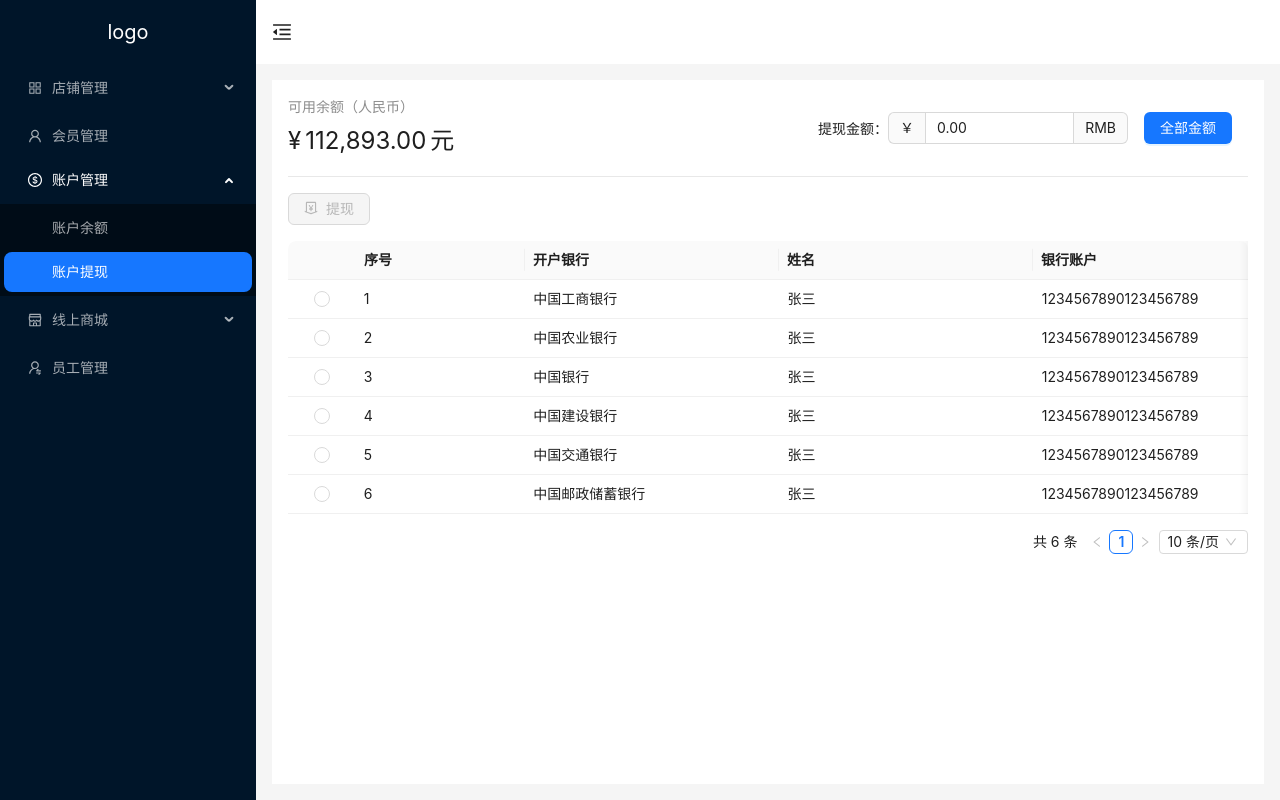
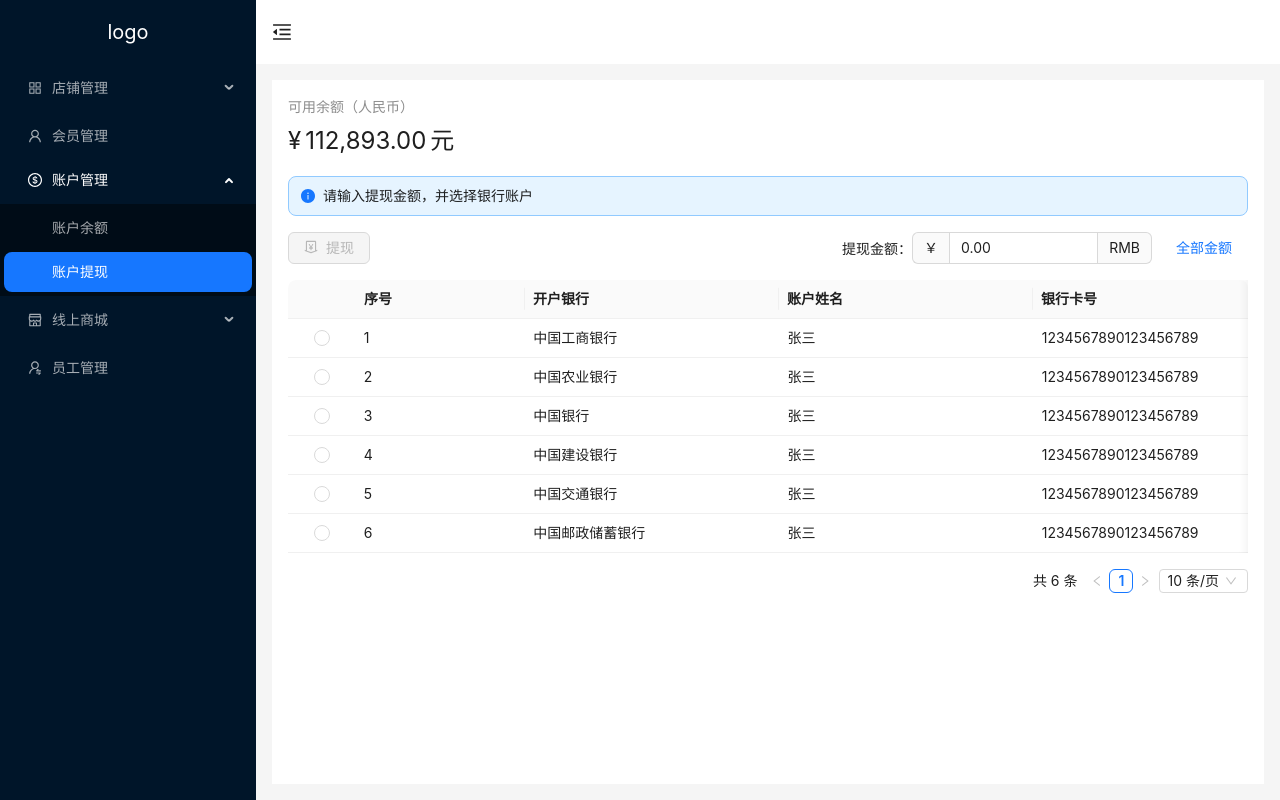
Before and after one commit to xinjie-just/2024-part-time, a Vue app in the folder business/: page /#/account/withdrawe in a window 1280 px wide. Built offline with nearby package versions, Linux system fonts and the light colour scheme.

Commit message:
feat(*): 提现设置和提现确认页面开发

```diff
--- a/business/components.d.ts
+++ b/business/components.d.ts
@@ -7,10 +7,12 @@ export {}
 /* prettier-ignore */
 declare module 'vue' {
   export interface GlobalComponents {
+    AAlert: typeof import('ant-design-vue/es')['Alert']
     ABadge: typeof import('ant-design-vue/es')['Badge']
     ABreadcrumb: typeof import('ant-design-vue/es')['Breadcrumb']
     ABreadcrumbItem: typeof import('ant-design-vue/es')['BreadcrumbItem']
     AButton: typeof import('ant-design-vue/es')['Button']
+    ACard: typeof import('ant-design-vue/es')['Card']
     ACheckbox: typeof import('ant-design-vue/es')['Checkbox']
     ACheckboxGroup: typeof import('ant-design-vue/es')['CheckboxGroup']
     AConfigProvider: typeof import('ant-design-vue/es')['ConfigProvider']
--- /dev/null
+++ b/business/src/views/account/components/confirmAccount.vue
@@ -0,0 +1,90 @@
+<!-- 确认提现账户 -->
+<template>
+    <a-modal v-model:open="visible" title="提现确认" :body-style="{ paddingTop: '24px', paddingBottom: '24px' }"
+        @cancel="onCancel">
+        <a-alert message="请确认提现账户信息，提交后将不可修改" type="warning" show-icon />
+        <template #footer>
+            <a-button key="back" @click="onCancel">取消</a-button>
+            <a-button key="submit" type="primary" :loading="loading" @click="onConfirm">提交</a-button>
+        </template>
+        <a-card title="账户信息" :bordered="false" class="account">
+            <div class="account-item">
+                <span class="key">开户银行：</span>
+                <span class="value">中国工商银行</span>
+            </div>
+            <div class="account-item">
+                <span class="key">账户姓名：</span>
+                <span class="value">张三</span>
+            </div>
+            <div class="account-item">
+                <span class="key">银行卡号：</span>
+                <a-tooltip color="blue" title="1234567890123456789" :overlay-class-name="'tips'">
+                    <span class="value">1234567890123456789</span>
+                </a-tooltip>
+            </div>
+            <div class="account-item">
+                <span class="key">提现金额：</span>
+                <span class="value">100元</span>
+            </div>
+        </a-card>
+    </a-modal>
+</template>
+
+<script lang="ts" setup>
+import { message } from 'ant-design-vue';
+import { ref } from 'vue';
+
+const emits = defineEmits(['confirm', 'cancel']);
+
+const loading = ref(false);
+const visible = ref(true);
+
+const onConfirm = () => {
+    loading.value = true;
+    setTimeout(() => {
+        loading.value = false;
+        message.success('提现成功');
+        emits('confirm');
+    }, 2000);
+};
+
+const onCancel = () => {
+    emits('cancel');
+};
+</script>
+
+<style lang="scss">
+.tips {
+    letter-spacing: 2px;
+    font-size: 18px;
+    font-weight: 700;
+    min-width: fit-content;
+}
+</style>
+
+<style lang="scss" scoped>
+.account {
+    margin-top: 16px;
+
+    .account-item {
+        display: flex;
+        align-items: center;
+
+        &:not(:last-of-type) {
+            margin-bottom: 16px;
+        }
+    }
+
+    .key {
+        color: #999;
+        font-size: 14px;
+    }
+
+    .value {
+        color: #333;
+        font-size: 16px;
+        font-weight: 700;
+        margin-left: 8px;
+    }
+}
+</style>
--- a/business/src/views/account/withdrawe.vue
+++ b/business/src/views/account/withdrawe.vue
@@ -1,7 +1,14 @@
 <!-- 账户提现 -->
 <template>
-  <div class="header">
-    <a-statistic title="可用余额（人民币）" :precision="2" prefix="¥" suffix="元" :value="totalMoney" />
+  <a-statistic title="可用余额（人民币）" :precision="2" prefix="¥" suffix="元" :value="totalMoney" class="statistic" />
+  <a-alert message="请输入提现金额，并选择银行账户" type="info" show-icon class="alert" />
+  <div class="handle">
+    <a-button type="primary" class="withdrawe-btn" :disabled="!(selectedIds.length && sum)" @click="onWithdrawe">
+      <template #icon>
+        <MoneyCollectOutlined />
+      </template>
+      提现
+    </a-button>
     <div class="sum-wrap">
       <label for="sum" class="label">提现金额：</label>
       <a-input-number v-model:value="sum" :min="0.01" :max="totalMoney" :precision="2" class="sum-input">
@@ -12,17 +19,12 @@
           <span>RMB</span>
         </template>
       </a-input-number>
-      <a-button type="primary" :disabled="!totalMoney" class="total-money-btn" @click="sum = totalMoney">全部金额</a-button>
+      <a-button type="link" :disabled="!totalMoney" class="total-money-btn" @click="sum = totalMoney">全部金额</a-button>
     </div>
   </div>
-  <a-button type="primary" class="withdrawe-btn" :disabled="!state.selectedRowKeys.length" @click="onWithdrawe">
-    <template #icon>
-      <MoneyCollectOutlined />
-    </template>
-    提现
-  </a-button>
-  <a-table :columns="columns" :dataSource="data" :row-selection="rowSelection" :pagination="false" size="small"
-    :scroll="{ x: 1000, y: 360 }" :loading="tableLoading" :row-key="'id'">
+  <a-table :columns="columns" :dataSource="data"
+    :row-selection="{ type: 'radio', selectedRowKeys: selectedIds, onChange: onSelectChange }" :pagination="false"
+    size="small" :scroll="{ x: 1000, y: 360 }" :loading="tableLoading" :row-key="'id'">
     <template #bodyCell="{ column, _, index }">
       <template v-if="column.key === 'index'">
         {{ page.pageSize * (page.current - 1) + index + 1 }}
@@ -33,17 +35,20 @@
     :page-size-options="['10', '20', '30', '40', '50']" show-size-changer show-quick-jumper :total="page.total"
     :show-total="total => `共 ${total} 条`" size="small" :disabled="tableLoading" class="pagination" @change="onChange" />
 
+  <confirm-account v-if="visible" @cancel="onCancel" @confirm="onConfirm" />
 </template>
 
 <script setup lang="ts">
-import { onMounted, reactive, Ref, ref } from 'vue';
+import { defineAsyncComponent, onMounted, Ref, ref } from 'vue';
 import { MoneyCollectOutlined } from '@ant-design/icons-vue';
 import { IWithdrawe, IPage } from '@/models';
 
-type Key = string | number;
+const confirmAccount = defineAsyncComponent(() => import('./components/confirmAccount.vue'));
 
 const totalMoney = ref(112893);
 const sum = ref(0);
+const visible = ref(false);;
+const selectedIds: Ref<number[]> = ref([]);
 
 const result = [
   { id: 1, bank: "中国工商银行", name: '张三', account: '1234567890123456789', },
@@ -76,13 +81,13 @@ const columns = [
     width: 120,
   },
   {
-    title: '姓名',
+    title: '账户姓名',
     dataIndex: 'name',
     key: 'name',
     width: 120,
   },
   {
-    title: '银行账户',
+    title: '银行卡号',
     dataIndex: 'account',
     key: 'account',
     width: 120,
@@ -92,7 +97,6 @@ const columns = [
 onMounted(() => {
   getList();
 })
-
 
 const onChange = (current: number, pageSize: number): void => {
   page.value.current = current;
@@ -113,40 +117,39 @@ const getList = (): void => {
   }, 2000);
 };
 
-const state = reactive<{
-  selectedRowKeys: Key[];
-  loading: boolean;
-}>({
-  selectedRowKeys: [], // Check here to configure the default column
-  loading: false,
-});
-
-
-const onSelectChange = (selectedRowKeys: Key[]) => {
+const onSelectChange = (selectedRowKeys: number[]) => {
   console.log('selectedRowKeys changed: ', selectedRowKeys);
-  state.selectedRowKeys = selectedRowKeys;
+  selectedIds.value = selectedRowKeys;
 };
 
-const rowSelection = ref({
-  type: 'radio',
-  selectedRowKeys: state.selectedRowKeys,
-  onChange: onSelectChange,
-});
-
 const onWithdrawe = () => {
-  console.log('提现');
+  visible.value = true;
+}
+const onCancel = () => {
+  visible.value = false;
+}
+const onConfirm = () => {
+  visible.value = false;
+  selectedIds.value = [];
+  sum.value = 0;
 }
 </script>
 
 <style lang="scss" scoped>
-.header {
+.statistic {
+  margin-bottom: 16px;
+}
+
+.alert {
+  margin-bottom: 16px;
+}
+
+.handle {
   display: flex;
   flex-direction: row;
   justify-content: space-between;
   align-items: center;
   margin-bottom: 16px;
-  padding-bottom: 16px;
-  border-bottom: 1px solid #e8e8e8;
 }
 
 .sum-wrap {
@@ -165,10 +168,6 @@ const onWithdrawe = () => {
 }
 
 .total-money-btn {
-  margin-left: 16px;
-}
-
-.withdrawe-btn {
-  margin-bottom: 16px;
+  margin-left: 8px;
 }
 </style>
--- a/business/src/views/member/list.vue
+++ b/business/src/views/member/list.vue
@@ -16,13 +16,14 @@
         class="reset-btn">重置</a-button>
     </div>
   </div>
-  <a-button type="primary" class="send-btn" :disabled="selectedMemberId === 0" @click="onSend">
+  <a-button type="primary" class="send-btn" :disabled="!selectedIds.length" @click="onSend">
     <template #icon>
       <SendOutlined />
     </template>
     发送信息
   </a-button>
-  <a-table :columns="columns" :dataSource="data" :row-selection="rowSelection" :pagination="false" size="small"
+  <a-table :columns="columns" :dataSource="data"
+    :row-selection="{ selectedRowKeys: selectedIds, onChange: onSelectChange }" :pagination="false" size="small"
     :scroll="{ x: 1000, y: 400 }" :loading="tableLoading" :row-key="'id'">
     <template #bodyCell="{ column, record, index }">
       <template v-if="column.key === 'index'">
@@ -42,6 +43,7 @@
 import { onMounted, Ref, ref } from 'vue';
 import { SendOutlined } from '@ant-design/icons-vue';
 import { IMember, IPage } from '@/models';
+import { message, Modal } from 'ant-design-vue';
 const result = [
   { id: 1, nickName: '昵称1', avatar: 'https://via.placeholder.com/32X32', phone: '13800138000', registrationTime: '2023-01-01 12:00:00' },
   { id: 2, nickName: '昵称2', avatar: 'https://via.placeholder.com/32X32', phone: '13800138001', registrationTime: '2023-01-02 12:00:00' },
@@ -75,8 +77,7 @@ const page: Ref<IPage> = ref({
   pageSize: 10,
 });
 const data: Ref<IMember[]> = ref([]);
-const selectedMemberId = ref(0);
-const visible = ref(false);
+const selectedIds: Ref<number[]> = ref([]);
 const searchLoading = ref(false);
 const resetLoading = ref(false);
 const tableLoading = ref(false);
@@ -151,12 +152,29 @@ const onChange = (current: number, pageSize: number): void => {
 };
 
 const onSend = (): void => {
-  visible.value = true;
+  Modal.confirm({
+    title: '发送信息',
+    content: `您选中了 ${selectedIds.value.length} 个用户，确定要给它们发送信息吗？`,
+    okText: '发送',
+    cancelText: '取消',
+    onOk: () => {
+      return new Promise<void>((resolve) => {
+        setTimeout(() => {
+          message.success('信息发送成功');
+          getList();
+          resolve();
+        }, 1000);
+      }).catch(() => console.log('Oops errors!'));
+    },
+    onCancel() {
+      console.log('Cancel');
+    },
+  });
 }
 const getList = (): void => {
   // 模拟获取列表操作，实际应从API获取数据
   tableLoading.value = true;
-  selectedMemberId.value = 0;
+  selectedIds.value = [];
   setTimeout(() => {
     page.value.total = result.length;
 
@@ -169,13 +187,10 @@ const getList = (): void => {
   }, 2000);
 };
 
-const rowSelection = ref({
-  type: 'radio',
-  onChange: (selectedRowKey: (number), selectedRow: IMember) => {
-    selectedMemberId.value = selectedRow.id;
-    console.log('onChange---', `selectedRowKey: ${selectedRowKey}`, 'selectedRow: ', selectedRow);
-  },
-});
+const onSelectChange = (selectedRowKeys: number[]) => {
+  console.log('selectedRowKeys changed: ', selectedRowKeys);
+  selectedIds.value = selectedRowKeys;
+};
 </script>
 
 <style lang="scss">
```
